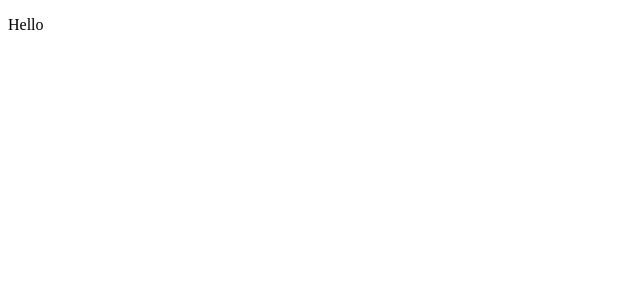
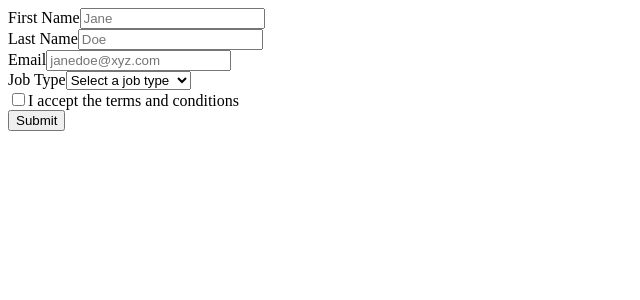
Before and after one commit to kriszzy01/formik-forms, a React (Create React App) app: page / in a window 1280 px wide. Shown: the top 300 px of the page, without its empty margins (0-640 px from the left). Built offline with nearby package versions, Linux system fonts and the light colour scheme.

Commit message:
App Component

```diff
--- a/src/App.tsx
+++ b/src/App.tsx
@@ -1,8 +1,11 @@
 import React from "react";
+import { SignupForm } from "./components/SignupForm";
 
 const App: React.FC = () => {
     return (
-        <p>Hello</p>
+        <>
+            <SignupForm />
+        </>
     );
 }
 
```
